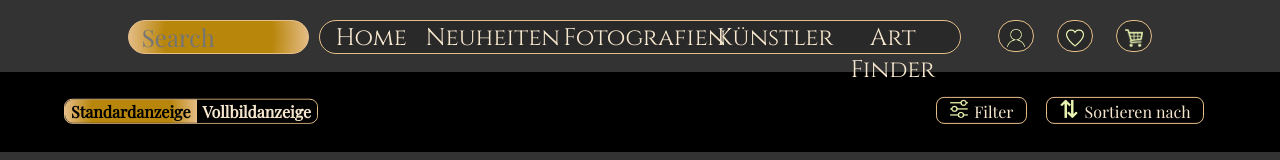
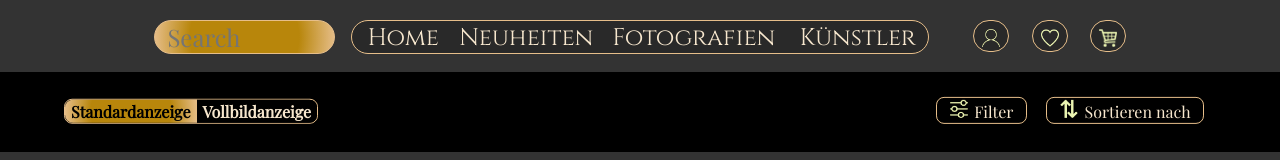
Before and after one commit to RoxyNomad/galleryshop, a Next.js app: page /neuheiten in a window 1280 px wide. Shown: the top 160 px of the page. Built offline with nearby package versions, Linux system fonts and the light colour scheme.

Commit message:
feat: first finishing of frontend

```diff
--- a/pages/_app.tsx
+++ b/pages/_app.tsx
@@ -54,11 +54,8 @@ export default function MyApp({ Component, pageProps }: AppProps) {
               )}
             </div>
 
-            <Link href="/künstler" className={styles.navLink4}>
+            <Link href="/kuenstler" className={styles.navLink4}>
               Künstler
-            </Link>
-            <Link href="/art-finder" className={styles.navLink5}>
-              Art Finder
             </Link>
           </div>
 
--- a/styles/global.module.scss
+++ b/styles/global.module.scss
@@ -21,7 +21,7 @@
 
 	.search {
 		position: absolute;
-		left: 10%;
+		left: 12%;
 		background: radial-gradient(circle, $dark-gold 60%, $pearl-gold);
 		color: $black;
 		font-size: 3vh;
@@ -47,7 +47,7 @@
 			position: absolute;
 			left: 50%;
 			transform: translateX(-50%);
-			width: 50vw;
+			width: 45vw;
 			height: 4vh;
 			border: 0.1vh solid $pearl-gold;
 			border-radius: 4vh;
@@ -78,24 +78,18 @@
 			}
 
 			.navLink2 {
-				left: 8vw;
+				left: 18%;
 				width: 11vw;
 			}
 
 			.navLink3 {
-				left: 50%;
-				transform: translateX(-50%);
-				width: 12vw;
+				right: 24%;
+				width: 15vw;
 			}
 
 			.navLink4 {
-				right: 10.5vw;
-				width: 8.5vw;
-			}
-
-			.navLink5 {
 				right: 0;
-				width: 10.5vw;
+				width: 11vw;
 
 				&:hover {
 					border-top-right-radius: 4vh;
@@ -112,8 +106,7 @@
 				width: 15vw;
 				display: flex;
 				flex-direction: column;
-				left: 50%;
-				transform: translateX(-50%);
+				right: 24%;
 
 				.dropdownItem {
 					color: $champagne-beige;
@@ -144,7 +137,7 @@
 
 	.navButtons {
 		position:absolute;
-		right: 10%;
+		right: 12%;
 		display: flex;
 		justify-content: space-between;
 		align-items: center;
```
Also changed, not shown: pages/kuenstler.tsx (added, +26 -0 lines), styles/künstler.module.scss (added, +19 -0 lines), pages/fotografien/fotografien-vollbildanzeige.tsx (renamed from pages/fotografien-vollbildanzeige.tsx).
